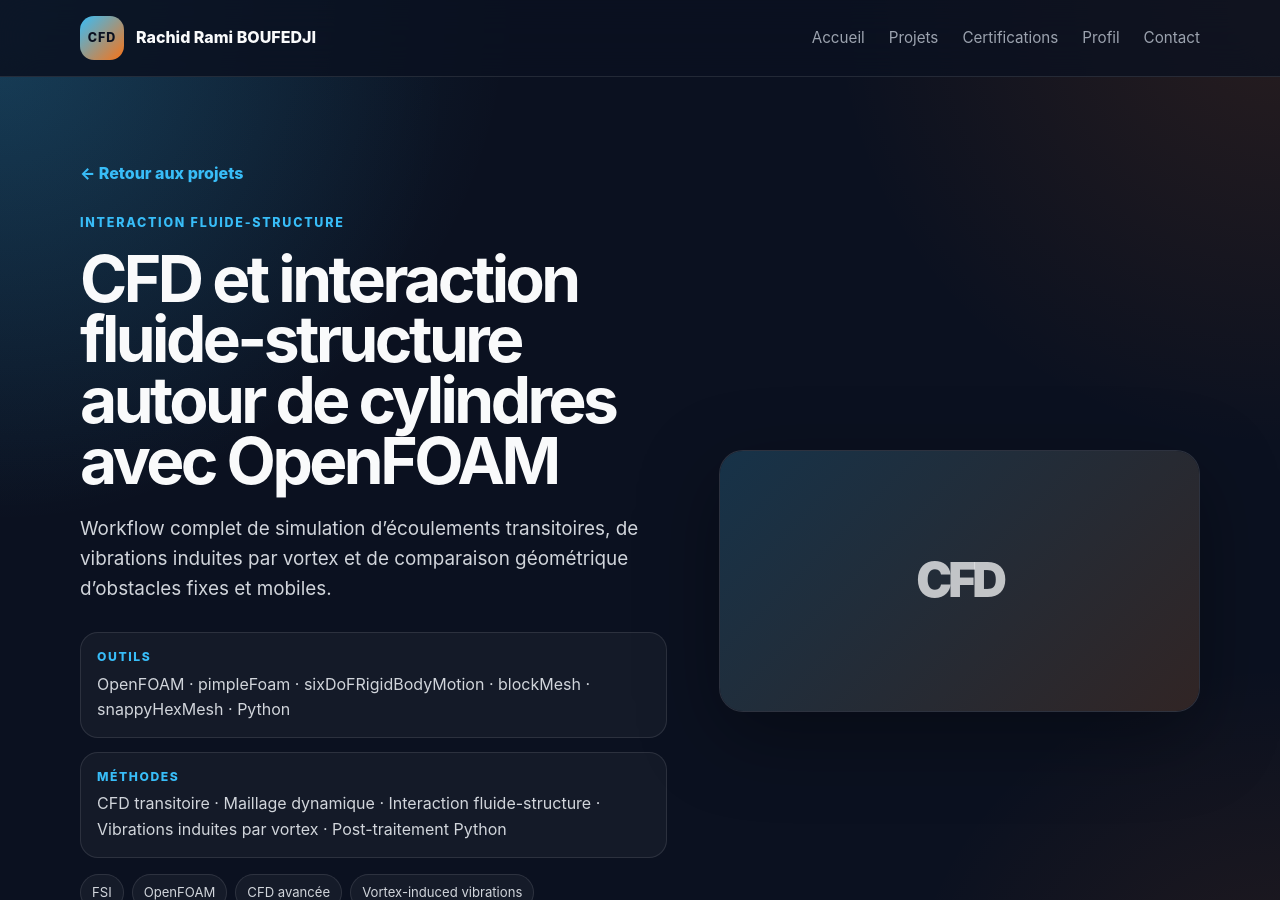
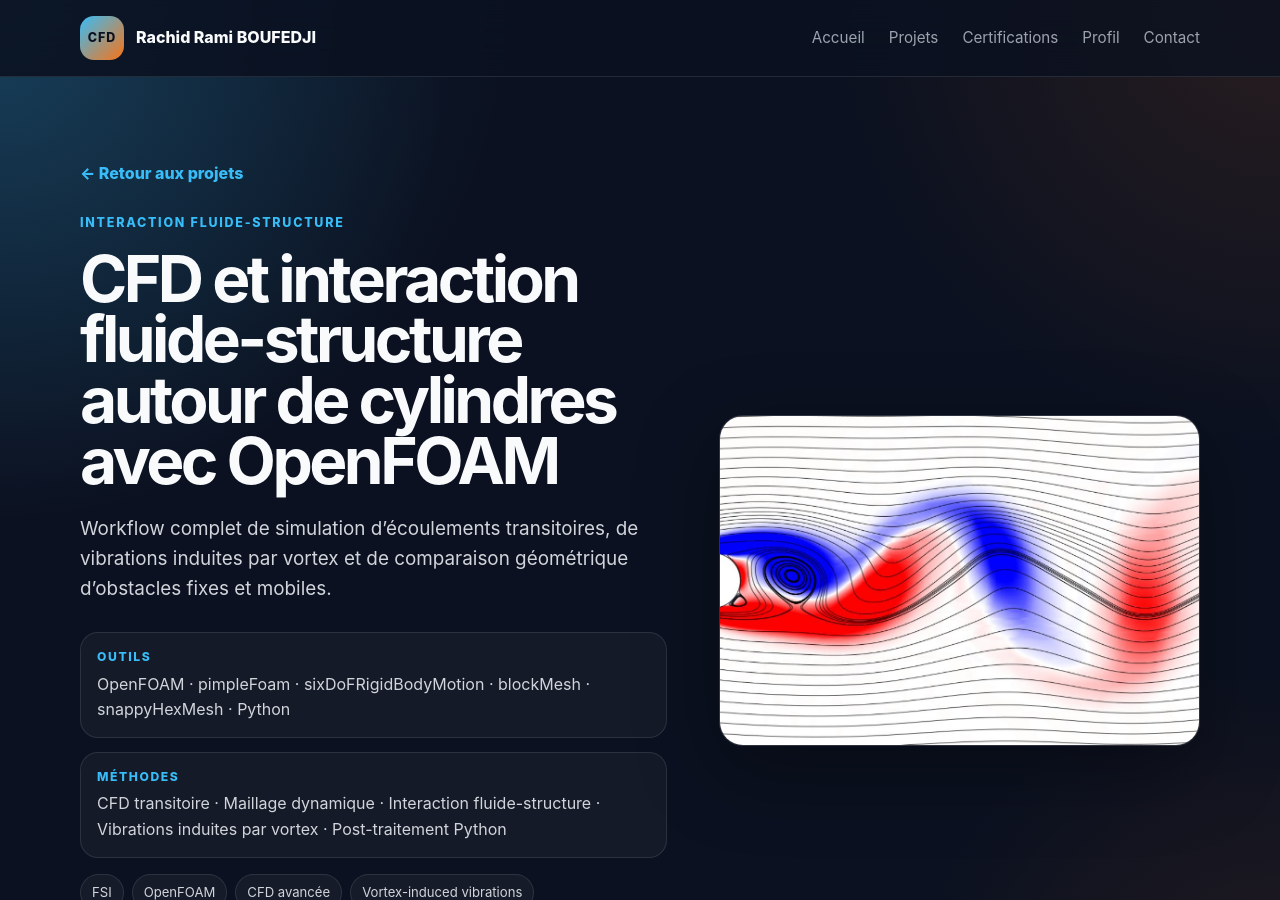
Before and after one commit to ramiboufedji-projets/ramiboufedji-projets.github.io, a Jekyll site: the page built from _projects/openfoam-fsi-cylindres-fixes-mobiles.md, in a window 1280 px wide and 900 px high. Built offline with Jekyll 4.4.1, drawn with Linux system fonts in a browser that asks for light colours.

Commit message:
Update image path in openfoam-fsi-cylindres-fixes-mobiles.md

```diff
--- a/_projects/openfoam-fsi-cylindres-fixes-mobiles.md
+++ b/_projects/openfoam-fsi-cylindres-fixes-mobiles.md
@@ -4,7 +4,7 @@ subtitle: "Workflow complet de simulation d’écoulements transitoires, de vibr
 order: 1
 featured: true
 domain: "Interaction fluide-structure"
-image: ""
+image: "assets/images/ projects/openfoam-fsi-cylindres-fixes-mobiles.jpg"
 tools:
   - OpenFOAM
   - pimpleFoam
```
